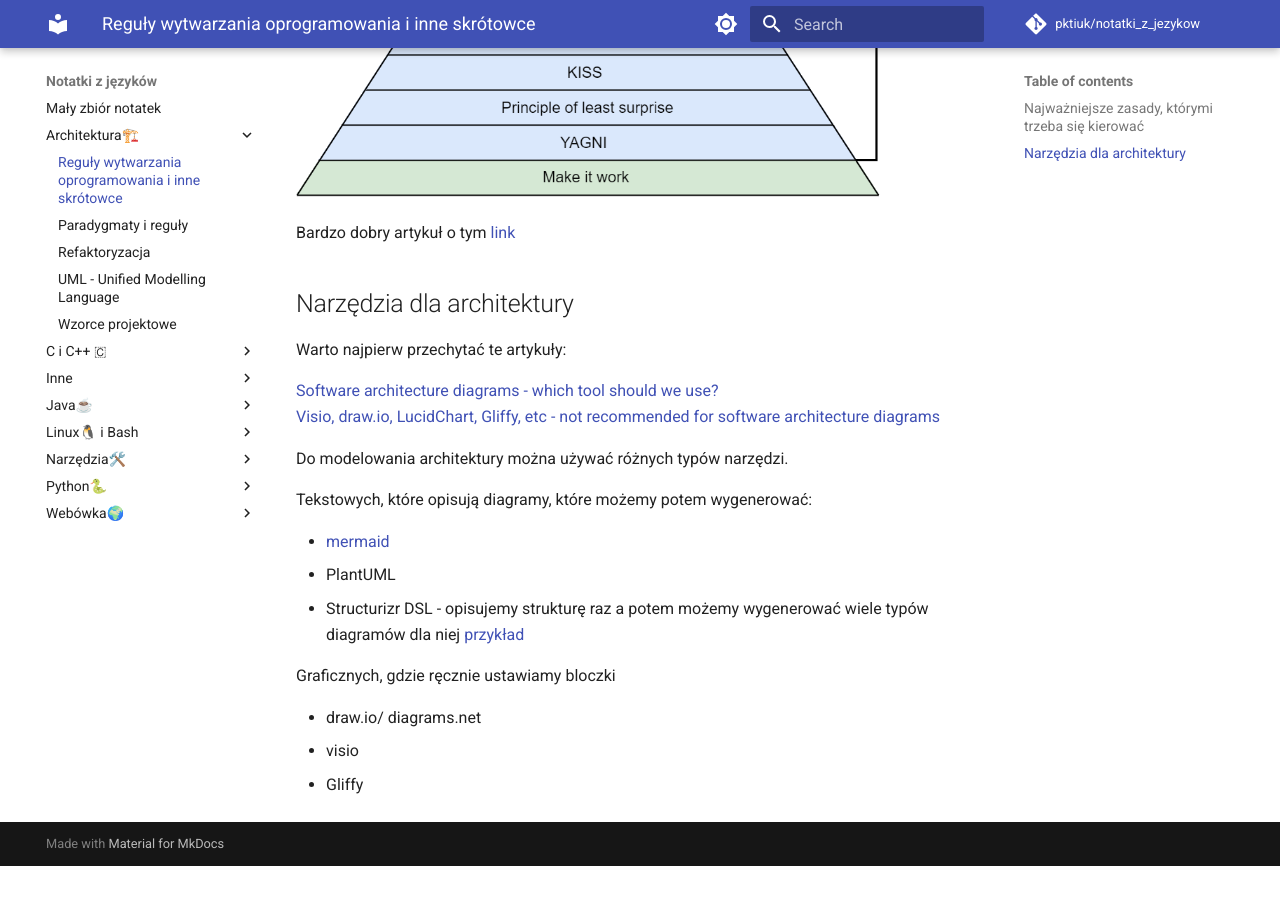
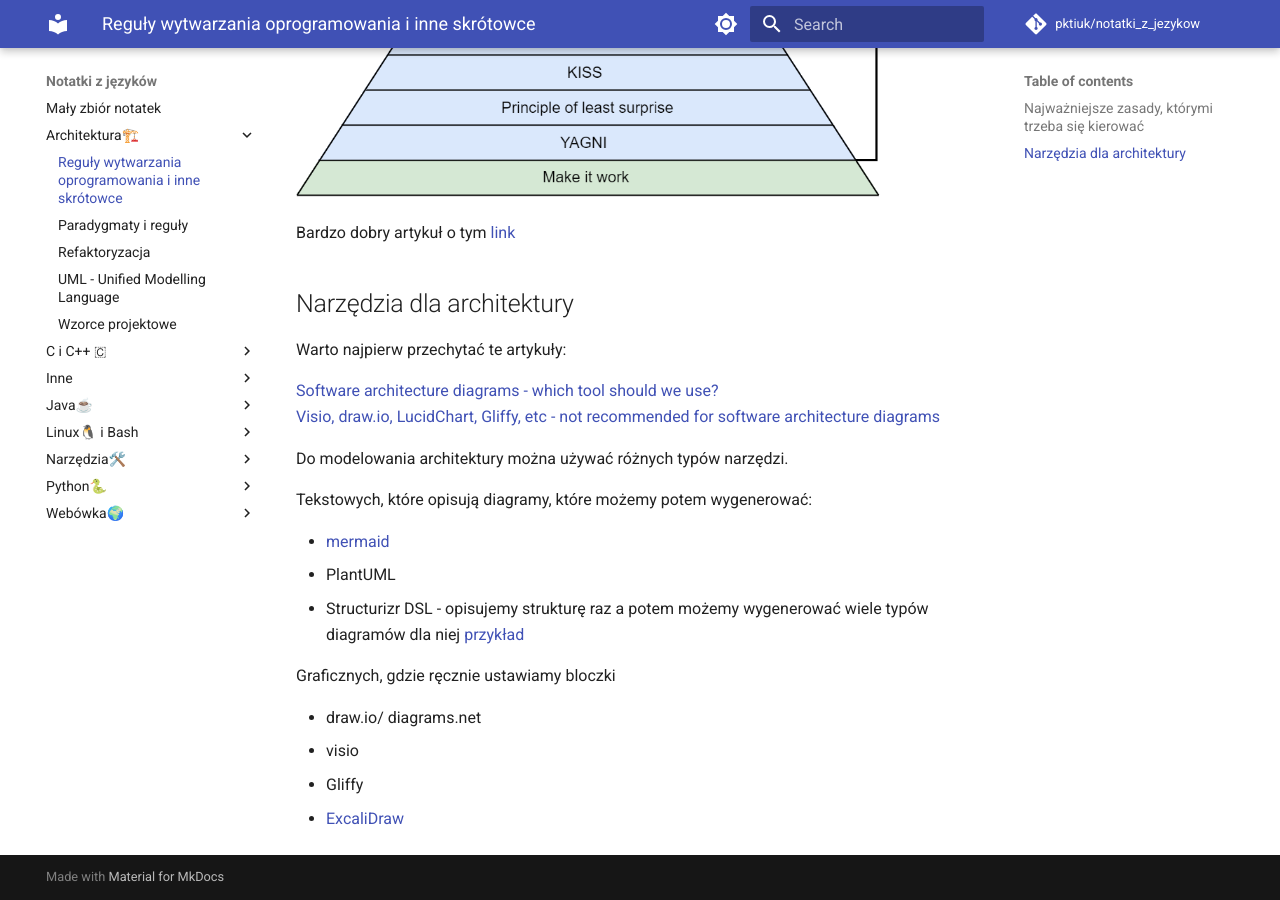
Before and after one commit to pktiuk/notatki_z_jezykow, an MkDocs documentation site: the page built from docs/Architektura🏗️/0_podstawowe reguły.md, in a window 1280 px wide and 900 px high, scrolled down 533 px. Built offline with MkDocs 1.6.1 and Material for MkDocs 9.7.7, drawn with Linux system fonts in a browser that asks for light colours; comment, search, counter and statistics services are not loaded; before the commit the page ends 1399 px from its top, so only the background shows below that.

Commit message:
Excalidraw

```diff
--- a/docs/Architektura🏗️/0_podstawowe reguły.md
+++ b/docs/Architektura🏗️/0_podstawowe reguły.md
@@ -27,3 +27,4 @@ Graficznych, gdzie ręcznie ustawiamy bloczki
 - draw.io/ diagrams.net
 - visio
 - Gliffy
+- [ExcaliDraw](https://excalidraw.com/)
```
